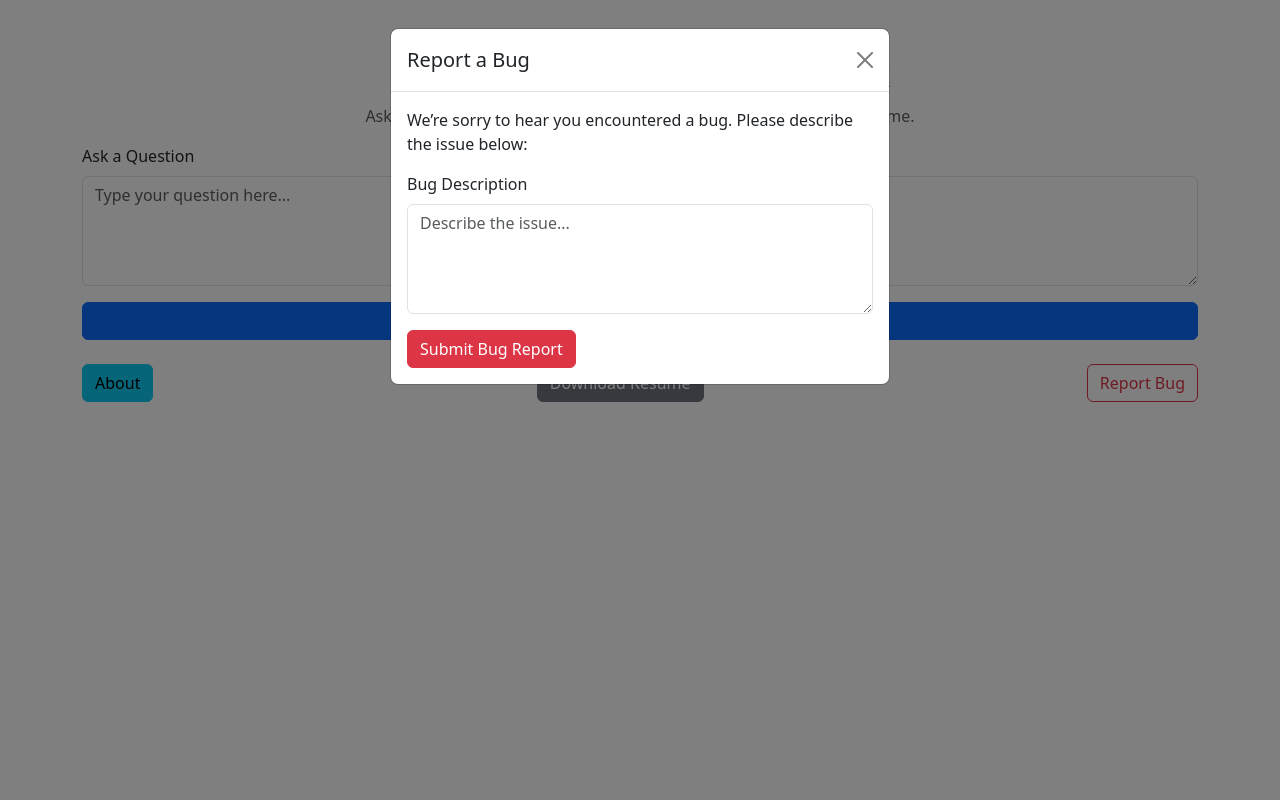
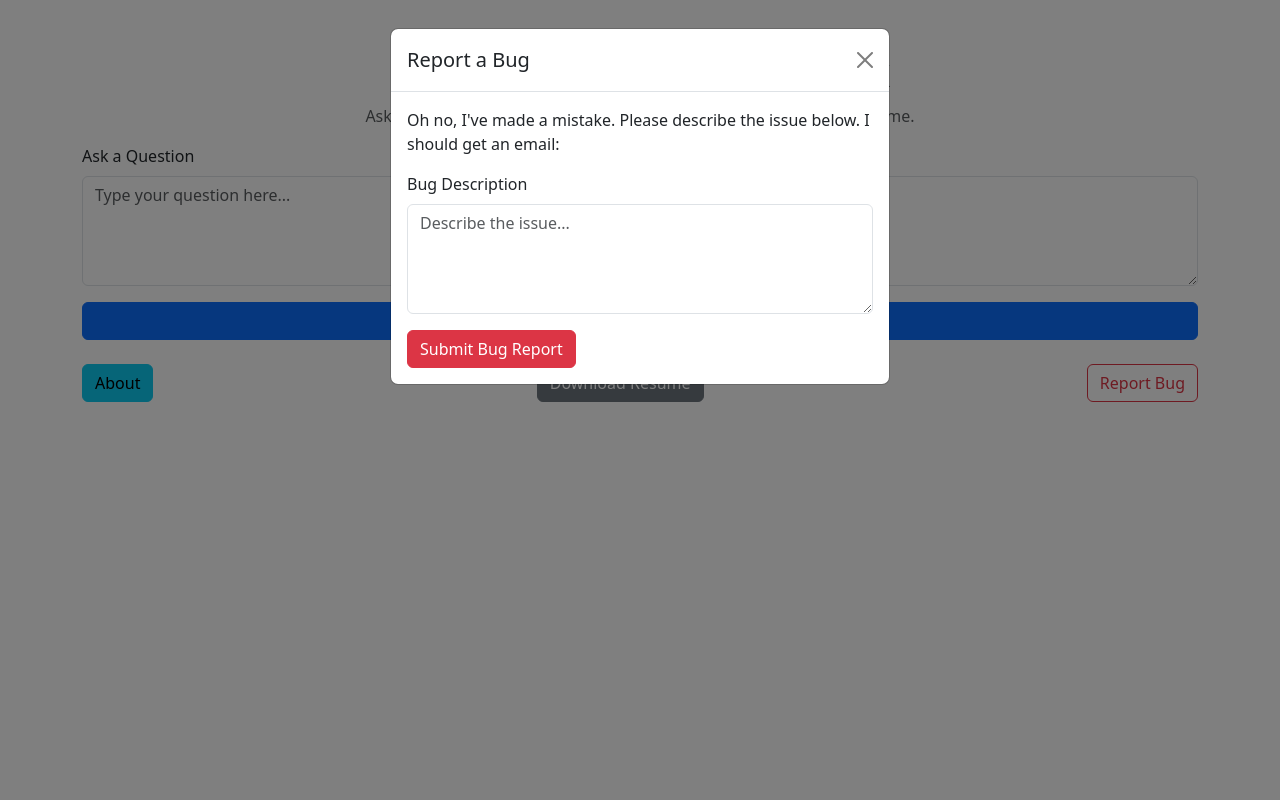
Before and after one commit to lrnd/resume-assit-bot, a Flask app: page / in a window 1280 px wide, after a click on "Report Bug". Run offline with Flask 3, Linux system fonts and the light colour scheme.

Commit message:
changing bug report msg

```diff
--- a/templates/modals/bug-report-modal.html
+++ b/templates/modals/bug-report-modal.html
@@ -6,7 +6,7 @@
                 <button type="button" class="btn-close" data-bs-dismiss="modal" aria-label="Close"></button>
             </div>
             <div class="modal-body">
-                <p>We’re sorry to hear you encountered a bug. Please describe the issue below:</p>
+                <p>Oh no, I've made a mistake. Please describe the issue below. I should get an email:</p>
                 <form id="bugReportForm" onsubmit="submitBugReport(event)">
                     <div class="mb-3">
                         <label for="bugDescription" class="form-label">Bug Description</label>
```
